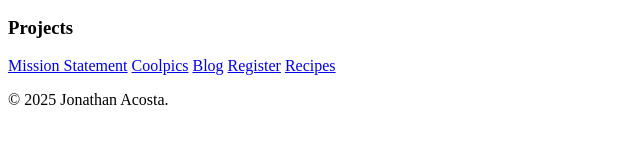
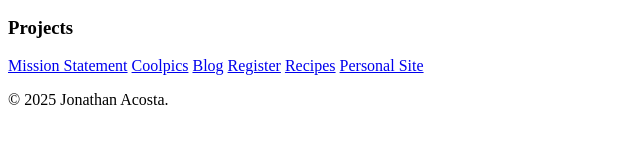
Before and after one commit to JonnyAcosta/WDD-131, a plain HTML site: page index.html in a window 1280 px wide. Shown: the part 181-324 px from the top of the page, without its empty margins (0-640 px from the left). Drawn offline with Linux system fonts and the light colour scheme.

Commit message:
added personal site

```diff
--- a/index.html
+++ b/index.html
@@ -23,6 +23,7 @@
             <a href="blog/index.html">Blog</a>
             <a href="register/index.html">Register</a>
             <a href="recipes/index.html">Recipes</a>
+            <a href="personal_site/index.html">Personal Site</a>
         </section>
     </main>
 
```
